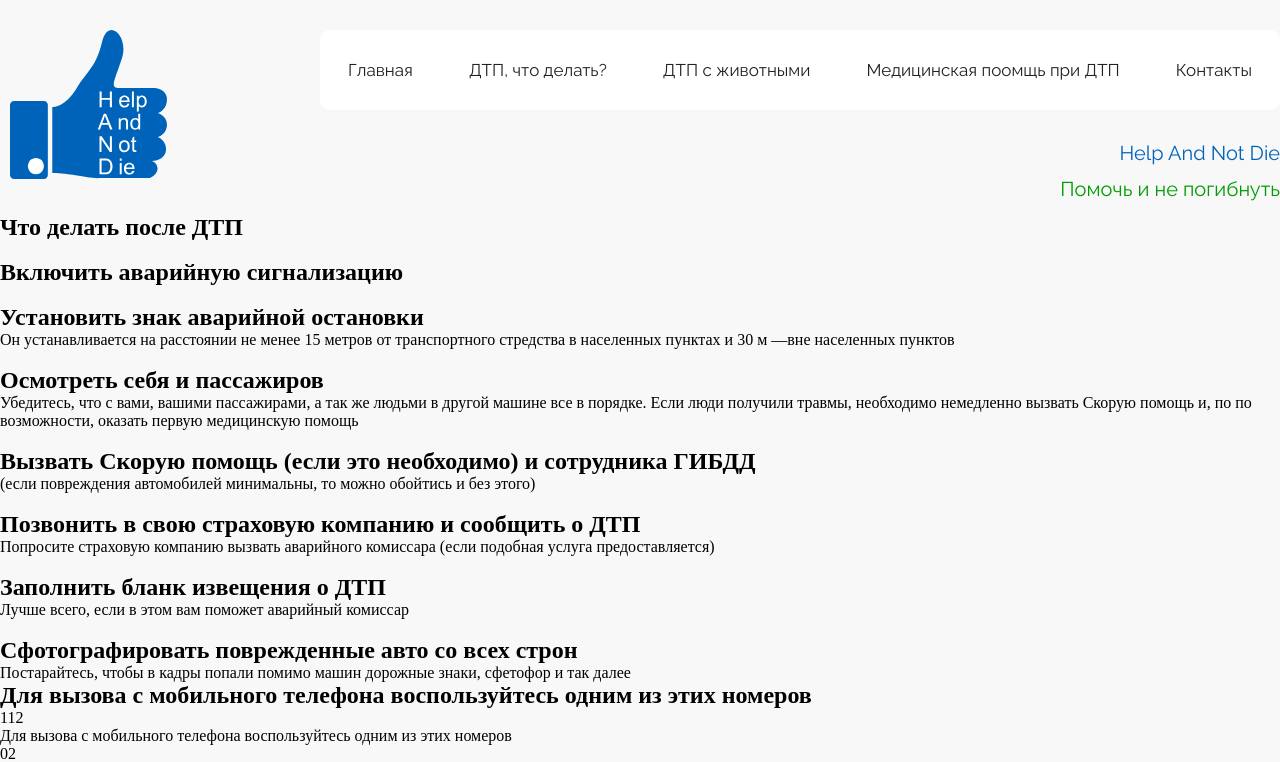
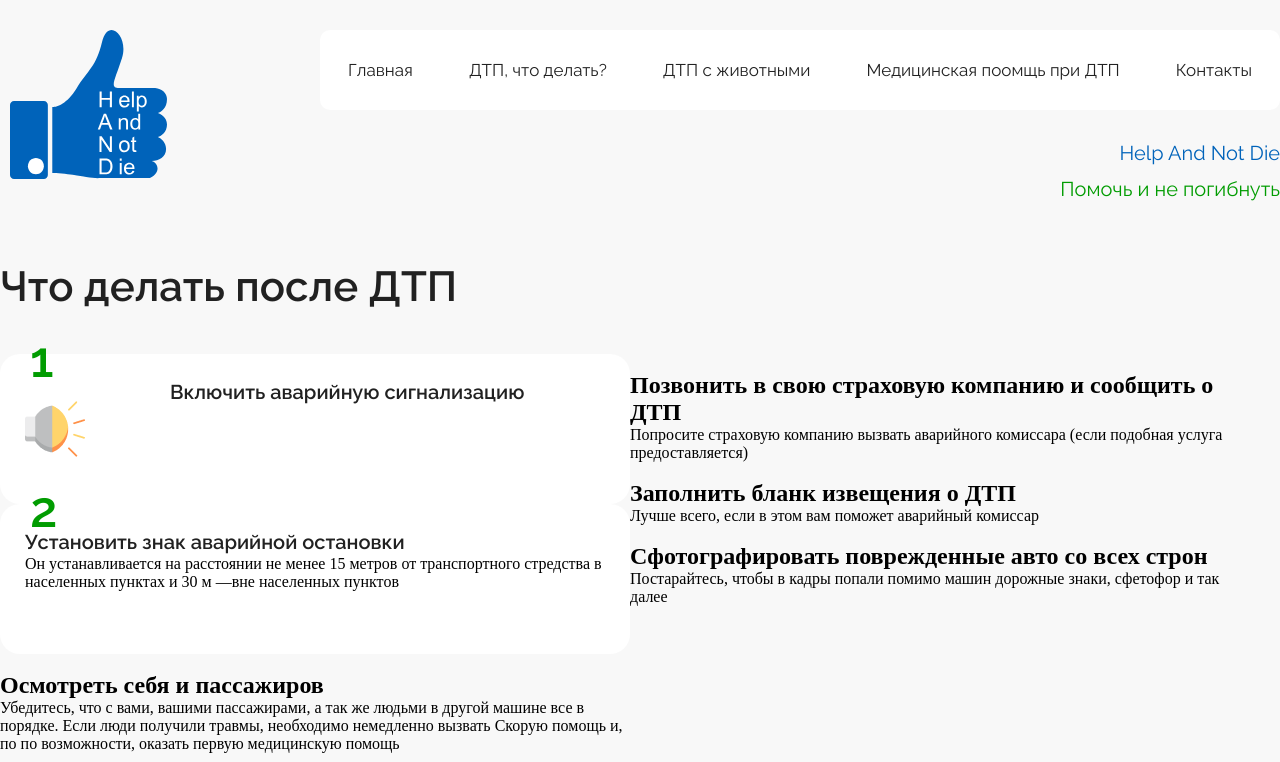
Before and after one commit to redskyby/for_igor, a React (Create React App) app: page /dtpWillHappened in a window 1280 px wide. Shown: the top 762 px of the page. Built offline with nearby package versions, Linux system fonts and the light colour scheme.

Commit message:
start init DtpWillHappened.js

```diff
--- a/src/components/dtpWillHappened/DtpWillHappened.css
+++ b/src/components/dtpWillHappened/DtpWillHappened.css
@@ -1,3 +1,77 @@
+.first_section {
+  margin-top: 45px;
+}
 
+.container {
+  max-width: 1290px;
+  width: 100%;
+  margin: 0px auto;
+  display: flex;
+  flex-direction: column;
+}
+.container_title {
+  font-family: Raleway, sans-serif;
+  font-size: 42px;
+  font-weight: 600;
+  line-height: 55px;
+  letter-spacing: 0em;
+  text-align: left;
+  color: #212121;
+}
+.container_table {
+  display: flex;
+  flex-direction: row;
+  flex-wrap: wrap;
+  margin-top: 40px;
+}
+.container_table_left {
+  max-width: 630px;
+  width: 100%;
+}
+.container_table_right {
+  max-width: 630px;
+  width: 100%;
+}
+.container_table_block {
+  background-color: #FFFFFF;
+  border-radius: 20px;
+  padding: 25px;
+  display: flex;
+  flex-direction: row;
+  justify-content: space-between;
+  height: 150px;
+}
+.container_table_block_title {
+  font-family: Raleway, sans-serif;
+  font-size: 20px;
+  font-weight: 600;
+  line-height: 26px;
+  letter-spacing: 0em;
+  text-align: left;
+  color: #212121;
+  width: 75%;
+}
+.container_table_block_number_and_img {
+  position: relative;
+  height: 100%;
+  display: flex;
+  justify-content: center;
+  align-items: center;
+}
+.container_table_block_number {
+  content: "";
+  position: absolute;
+  top: -45px;
+  left: 5px;
+  font-family: Raleway, sans-serif;
+  font-size: 50px;
+  font-weight: 800;
+  line-height: 52px;
+  color: #019C01;
+}
+.container_table_block_img {
+  width: 60px;
+  height: 60px;
+}
 
 /*# sourceMappingURL=DtpWillHappened.css.map */
--- a/src/components/dtpWillHappened/DtpWillHappened.js
+++ b/src/components/dtpWillHappened/DtpWillHappened.js
@@ -1,30 +1,36 @@
 import React from 'react';
 import "./DtpWillHappened.css";
+import Icon_light from "../../utils/img/img_dtpWillHappened/icon_light.png";
 
 function DtpWillHappened() {
     return (
         <div>
-            <section>
+            <section className="first_section">
                 <div className="container">
-                    <h1>Что делать после ДТП</h1>
+                    <h1 className="container_title">Что делать после ДТП</h1>
+                    <div className="container_table">
+                        <div className="container_table_left">
                             <div>
-                        <div>
-                            <div>
-                                <div>
-                                    <img src="" alt=""/>
+                                <div className="container_table_block">
+                                    <div className="container_table_block_number_and_img">
+                                        <p className="container_table_block_number">1</p>
+                                        <img src={Icon_light} alt="Icon_light" className="container_table_block_img"/>
+                                    </div>
+                                    <h2 className="container_table_block_title">Включить аварийную сигнализацию</h2>
+                                </div>
+                                <div className="container_table_block">
+                                    <div className="container_table_block_number_and_img">
+                                        <p className="container_table_block_number">2</p>
                                         <img src="" alt=""/>
                                     </div>
-                                <h2>Включить аварийную сигнализацию</h2>
-                            </div>
                                     <div>
-                                <div>
-                                    <img src="" alt=""/>
-                                    <img src="" alt=""/>
-                                </div>
-                                <h2>Установить знак аварийной остановки</h2>
-                                <p>Он устанавливается на расстоянии не менее 15 метров от транспортного стредства в
+                                        <h2 className="container_table_block_title">Установить знак аварийной
+                                            остановки</h2>
+                                        <p>Он устанавливается на расстоянии не менее 15 метров от транспортного
+                                            стредства в
                                             населенных
                                             пунктах и 30 м —вне населенных пунктов</p>
+                                    </div>
                                 </div>
                                 <div>
                                     <div>
@@ -48,6 +54,7 @@ function DtpWillHappened() {
                                 </div>
                             </div>
                         </div>
+                        <div className="container_table_right">
                             <div>
                                 <div>
                                     <div>
@@ -72,7 +79,10 @@ function DtpWillHappened() {
                                         <img src="" alt=""/>
                                     </div>
                                     <h2>Сфотографировать поврежденные авто со всех строн</h2>
-                            <p>Постарайтесь, чтобы в кадры попали помимо машин дорожные знаки, сфетофор и так далее</p>
+                                    <p>Постарайтесь, чтобы в кадры попали помимо машин дорожные знаки, сфетофор и так
+                                        далее</p>
+                                </div>
+                            </div>
                         </div>
                     </div>
                 </div>
--- a/src/components/dtpWillHappened/DtpWillHappened.scss
+++ b/src/components/dtpWillHappened/DtpWillHappened.scss
@@ -0,0 +1,80 @@
+@import "../../utils/variables";
+
+
+.first_section{
+  margin-top: 45px;
+}
+.container{
+  max-width: 1290px;
+  width: 100%;
+  margin: 0px auto;
+  display: flex;
+  flex-direction: column;
+  &_title{
+    font-family: $font-family, sans-serif;
+    font-size: 42px;
+    font-weight: 600;
+    line-height: 55px;
+    letter-spacing: 0em;
+    text-align: left;
+    color: #212121;
+  }
+  &_table{
+    display: flex;
+    flex-direction: row;
+    flex-wrap: wrap;
+    margin-top: 40px;
+    &_left{
+      max-width: 630px;
+      width: 100%;
+    }
+    &_right{
+      max-width: 630px;
+      width: 100%;
+    }
+
+    &_block{
+      background-color: #FFFFFF;
+      border-radius: 20px;
+      padding: 25px;
+      display: flex;
+      flex-direction: row;
+      justify-content: space-between;
+      height: 150px;
+      &_title{
+        font-family: $font-family, sans-serif;
+        font-size: 20px;
+        font-weight: 600;
+        line-height: 26px;
+        letter-spacing: 0em;
+        text-align: left;
+        color: #212121;
+        width: 75%;
+      }
+
+      &_number_and_img{
+        position: relative;
+        height: 100%;
+        display: flex;
+        justify-content: center;
+        align-items: center;
+      }
+      &_number{
+        content: "";
+        position: absolute;
+        top:-45px;
+        left: 5px;
+        font-family: $font-family, sans-serif;
+        font-size: 50px;
+        font-weight: 800;
+        line-height: 52px;
+        color: #019C01;
+      }
+      &_img{
+          width: 60px;
+          height: 60px;
+      }
+    }
+  }
+
+}
```
Also changed, not shown: src/utils/img/img_dtpWillHappened/icon_light.png (added). Lines whose indentation alone changed are shown as unchanged.
